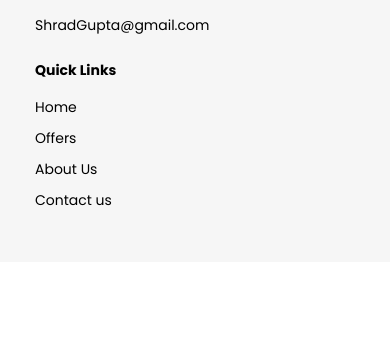
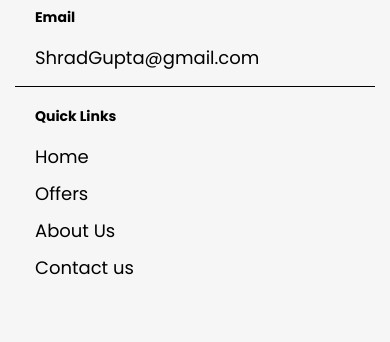
Before and after one commit to Jatin1903/primex-demo, a plain HTML site: page index.html in a window 390 px wide. Shown: the part 1246-1588 px from the top of the page. Before the commit the page ends 1508 px from the top, so only its background shows below. Drawn offline with nearby package versions, Linux system fonts and the light colour scheme.

Commit message:
css fixes

```diff
--- a/Css/common.scss
+++ b/Css/common.scss
@@ -386,6 +386,12 @@ footer {
 
         @media (max-width: 991px) {
             width: 100%;
+            font-size: 18px;
+            border-bottom: 1px solid #000;
+            padding-bottom: 10px;
+            &:last-of-type {
+                border-bottom: none;
+            }
         }
 
         li {
```
Also changed, not shown: Css/common.css, 1 other file.
